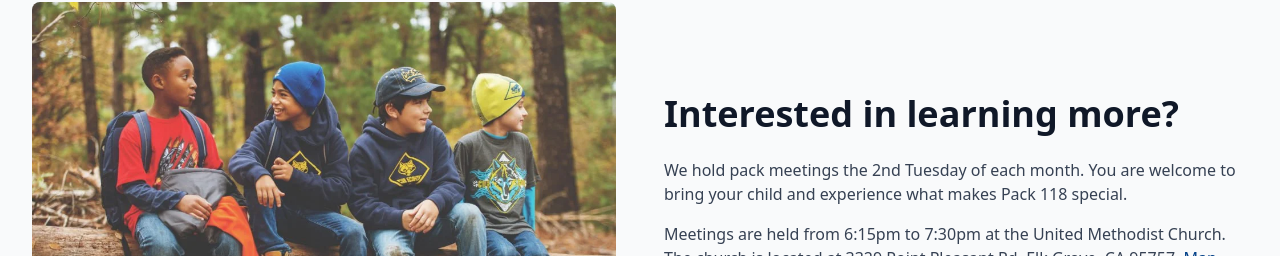
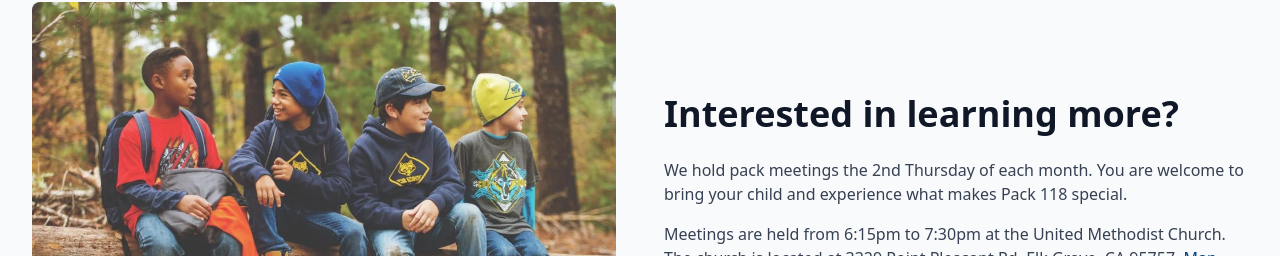
Before and after one commit to mlanders/egpack118, a SvelteKit app: page / in a window 1280 px wide. Shown: the part 978-1234 px from the top of the page. Built offline with nearby package versions, Linux system fonts and the light colour scheme.

Commit message:
update pack meeting days

```diff
--- a/src/routes/+page.svelte
+++ b/src/routes/+page.svelte
@@ -91,8 +91,8 @@
                 </h2>
                 <div class="prose prose-lg text-gray-700 space-y-4">
                     <p>
-                        We hold pack meetings the 2nd Tuesday of each month. You
-                        are welcome to bring your child and experience what
+                        We hold pack meetings the 2nd Thursday of each month.
+                        You are welcome to bring your child and experience what
                         makes Pack 118 special.
                     </p>
                     <p>
--- a/src/routes/activities/+page.svelte
+++ b/src/routes/activities/+page.svelte
@@ -38,7 +38,7 @@
                     Pack Meetings
                 </h3>
                 <p class="text-gray-700">
-                    Usually held at 6:30 p.m. on the 2nd Tuesday of each month.
+                    Usually held at 6:30 p.m. on the 2nd Thursday of each month.
                     Pack meetings bring all dens together for fun activities,
                     ceremonies, and awards.
                 </p>
--- a/src/routes/calendar/+page.svelte
+++ b/src/routes/calendar/+page.svelte
@@ -73,7 +73,7 @@
                 Regular Pack Meetings
             </h3>
             <p class="text-gray-700 mb-2">
-                <strong>When:</strong> 2nd Tuesday of each month, 6:15pm - 7:30pm
+                <strong>When:</strong> 2nd Thursday of each month, 6:15pm - 7:30pm
             </p>
             <p class="text-gray-700 mb-2">
                 <strong>Where:</strong> United Methodist Church
```
Also changed, not shown: src/routes/faq/+page.svelte (+38 -38 lines).
